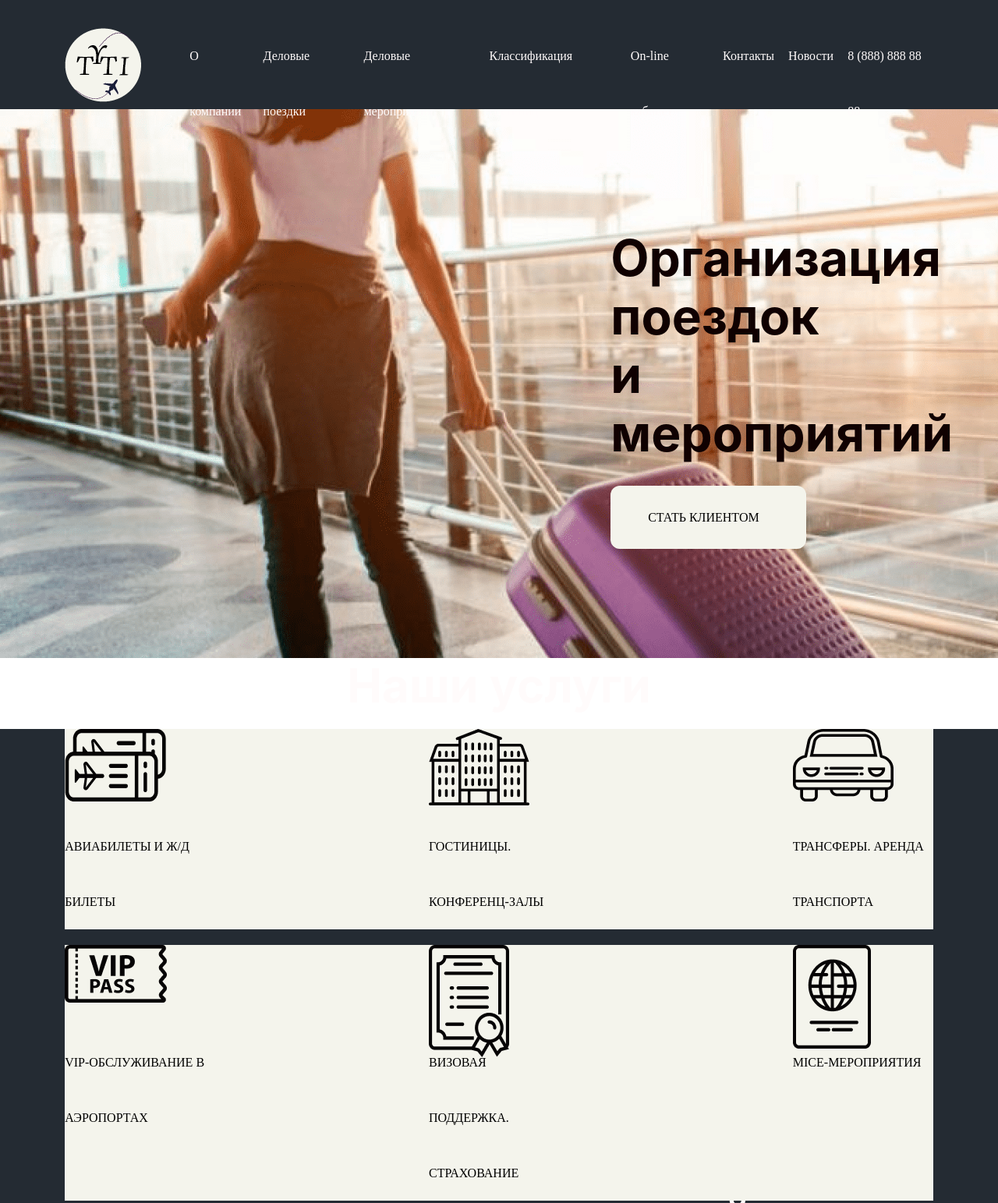
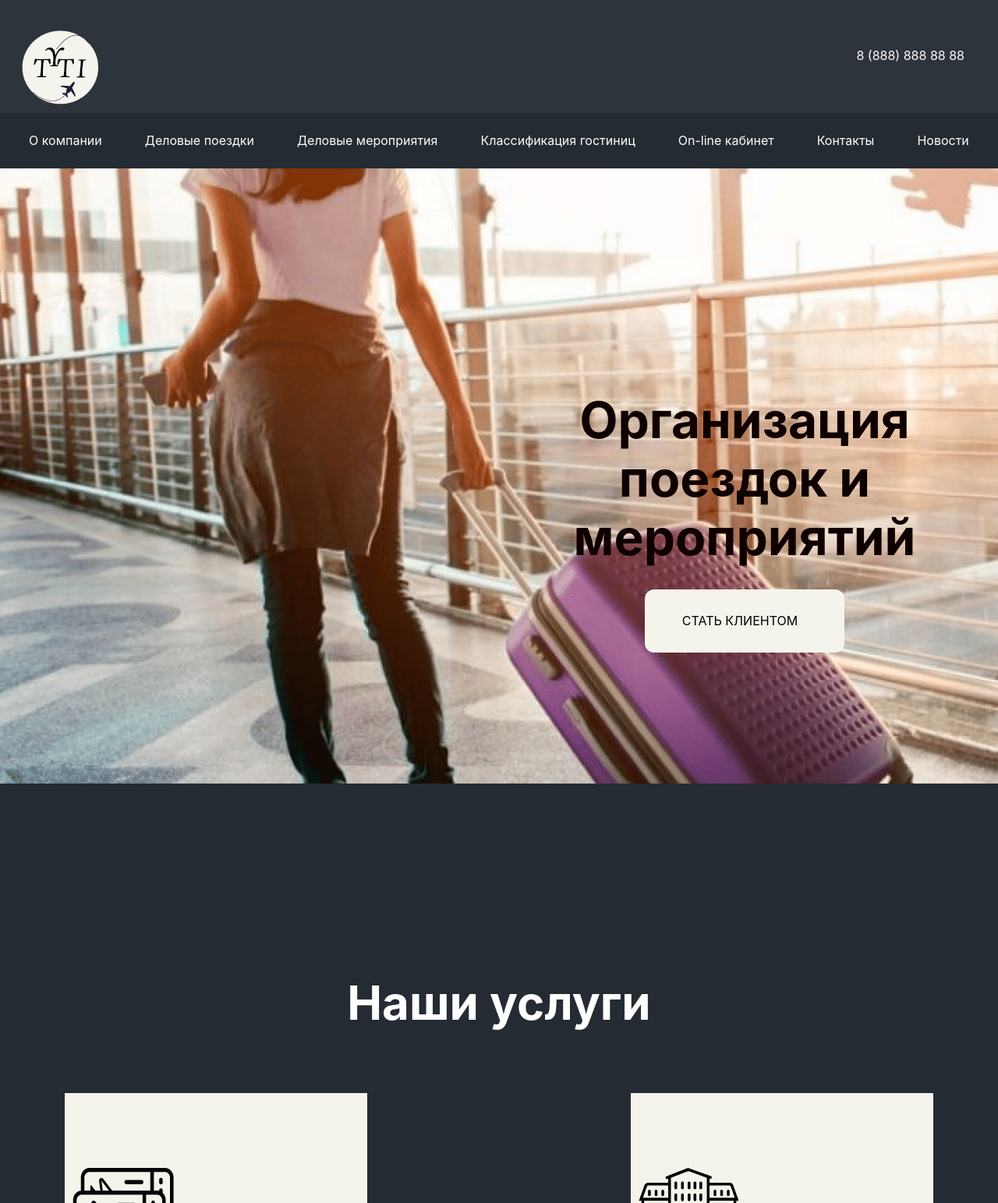
Before and after one commit to Margaritka83/tyni1, a plain HTML site: page index.html in a window 1280 px wide. Shown: the top 1543 px of the page at 78% size. Drawn offline with Linux system fonts and the light colour scheme.

Commit message:
Поправил 70% пипца

```diff
--- a/css/style.css
+++ b/css/style.css
@@ -3,16 +3,14 @@
     margin: 0;
     padding: 0;
 }
-body{
+body {
+    font-family: 'Inter';
     font-size: 16px;
-line-height: 71px;
-font-weight: inter;
 }
 .wrapper{
    margin: 0 6.5%;
 }
-.hidden{
-   /* visibility: hidden;*/
+.hidden {
     overflow: hidden;
     width: 0;
     height: 0;
@@ -25,75 +23,60 @@ font-weight: inter;
 .site-header {
     background: #242b33;
     color: #100101;
+    line-height: 71px;
 }
-.site-header {
-    padding-top: 36px;
-    padding-bottom: 140px;
-    background-image: url("../img/horoshiy-chemodan-prosluzhit-mnogo-let-1024x682\ 1.png");
-    background-repeat: no-repeat;
-    background-position: left 140px;
-   }
-
-.main-nav {
+.bar {
+    padding: 36px 43px 38px 28px;
+    background-color: #2d343c;
     display: flex;
-margin-bottom: 115px;
+    align-items: center;
 }
 .logo {
     width: 65px;
     height: 65px;
-    margin-right: 95px;
+    margin-right: auto;
+}
+.link {
+    text-decoration:none ;
+    color: #fffbfb;
 }
 ul {
     list-style: none;
 }
-.contact-menu {
-    display: flex;
-}
-.contact-menu a{
-    text-decoration:none ;
-    display: block;
-    color: #fffbfb;
-}
 .site-menu{
     display: flex;
+    column-gap: 18px;
+    justify-content: space-evenly;
+    flex-wrap: wrap;
 }
-.site-menu a{
-    text-decoration:none ;
-    display: block;
-    color: #fffbfb;
-    margin-right: 18px;
+.site-menu .link{
+    flex-shrink: 350px;
 }
-/*.contact-menu li:last-child>a{
-    margin-right: 0px;
-}*/
-.contact-menu {
+.about-us {
+    background-image: url("../img/about-bg.png");
+    background-repeat: no-repeat;
     display: flex;
+    justify-content: flex-end;
+}
+.about-us-wrap {
+    max-width: 650px;
+    display: flex;
+    flex-direction: column;
     align-items: center;
-    margin-left:auto ;
-}/*
-.contact-menu .icon{
-    width: 17px;
-    height: 17px;
-    display: block;
-}
-.contact-menu .icon-phono {
-    background: url("../img/phone-icon\ 1.svg")no-repeat;
-}*/
-.about-us {
-    width: 320px;
-    padding-left: 700px;
+    margin-top: 285px;
+    margin-bottom: 168px;
 }
 .about-us h1 {
     font-family: 'Inter';
     line-height: 75px;
     font-size: 64px;
     margin-bottom: 30px;
+    text-align: center;
 }
 
 .btn {
     text-decoration: none;
     display: inline-block;
-    position: relative;
     padding: 5px 48px;
     text-transform: uppercase;
     color:#000;
@@ -103,76 +86,70 @@ ul {
     padding-right: 60px;
 
 }
-.btn-LightYellow {
+.btn-white {
     background-color: #F4F4EC;
 
 }
-main .wrapper h1{
+.title {
     text-align: center;
     font-size: 60px;
+    color: #fff;
 }
 .advantage{
     background: #242B33;
-   padding: px 0;
+    padding-top: 245px;
+    padding-bottom: 315px;
 }
 .advantage-list {
+    margin-top: 80px;
     display: flex;
     flex-wrap: wrap;
     justify-content: space-between;
-    gap: 80px;
+    gap: 90px 20px;
 }
-.advantage-list li{
-    padding-top: 115px;
-    width: 180px;
+.advantage-item {
+    box-sizing: border-box;
+    flex-basis: 388px;
+    background-color: #F4F4EC;
+    padding: 96px 0px 28px 10px;
 }
-.advantage-list li::after{
-    content: "";
-    width: 60;
-    height: 68;
 
-    position: absolute;
-}
-.advantage-item{
-    flex-basis: 180px;
-    background-color: #F4F4EC;
-     margin: 0;
-    padding: 0;
-
-
-}
 .advantage-item::before{
     content: "";
     display: block;
     margin-bottom: 20px;
+    height: 150px;
 }
 
-.advantage-ticket{
+.advantage-ticket::before {
 background: url("../img/Group.png") no-repeat;
 }
-.advantage-hotel{
+.advantage-hotel::before {
     background: url("../img/Frame-1.png") no-repeat;
 }
-.advantage-transfer{
+.advantage-transfer::before {
     background: url("../img/Frame-2.png") no-repeat;
 }
-.advantage-vip{
+.advantage-vip::before {
     background: url("../img/Frame-3.png") no-repeat;
 }
-    .advantage-insurance{
+.advantage-insurance::before {
     background: url("../img/Frame-4.png") no-repeat;
 }
-    .advantage-mice{
+.advantage-mice::before {
     background: url("../img/Frame.png") no-repeat;
 }
-main .wrapper h1{
-    text-align: center;
+.vacation .title{
     font-size: 60px;
     font-family: 'Inter';
-     color: #FFFBFB;
+    padding: 40px;
+    background: #242B33;
 }
 .vacation {
     background-image: url("../img/Microphone-1935-791.jpg");
     background-repeat: no-repeat;
+    background-position: 100% 100px;
+    background-size: cover;
 
 }
 .content {
--- a/index.html
+++ b/index.html
@@ -9,85 +9,65 @@
 </head>
 <body>
     <header class="site-header">
-<div class="wrapper">
             <nav class="main-nav">
-        <a href="/" class="logo">
+                <div class="bar">
+                    <a href="/" class="logo link">
                         <img src="img/logo.png"ait="TYTi">
+                    </a>
+                    <a class="link" href="#">8 (888) 888 88 88</a>
+                </div>
+                <ul class="site-menu">
+                    <li><a class="link" href="a">О компании</a></li>
+                    <li><a class="link" href="a">Деловые поездки</a></li>
+                    <li><a class="link" href="a">Деловые мероприятия</a></li>
+                    <li><a class="link" href="a">Классификация гостиниц</a></li>
+                    <li><a class="link" href="a">On-line кабинет</a></li>
+                    <li><a class="link" href="a">Контакты</a></li>
+                    <li><a class="link" href="a">Новости</a></li>
 
                 </ul>
-        </a>
-            <ul class="site-menu">
-                <li><a href="a">О компании</a></li>
-                <li><a href="a">Деловые поездки</a></li>
-                <li><a href="a">Деловые мероприятия</a></li>
-                <li><a href="a">Классификация гостиниц</a></li>
-                <li><a href="a">On-line кабинет</a></li>
-                <li><a href="a">Контакты</a></li>
-                <li><a href="a">Новости</a></li>
-
-            </ul>
-            <ul class="contact-menu">
-                <li><a href="a">8 (888) 888 88 88</a></li>
             </nav>
             <section class="about-us">
+                <div class="about-us-wrap">
                     <h1>
                         Организация поездок и мероприятий
                     </h1>
-        <p>
-
-        </p>
-        <a href=""class="btn btn-LightYellow">стать клиентом</a>
+                    <a href=""class="btn btn-white">стать клиентом</a>
+                </div>
             </section>
-</div>
     </header>
     <main>
+        <section class="advantage">
             <div class="wrapper">
-    <h1>
+                <h2 class="title">
                     Наши услуги
-    </h1>
+                </h2>
+                    <div class="advantage-list">
+                        <div class="advantage-item advantage-ticket">
+                            АВИАБИЛЕТЫ И Ж/Д БИЛЕТЫ
                         </div>
-<section class="advantage">
-    <h2 class="hidden">наши преимущества</h2>
-    <div class="wrapper">
-
-        <div class="advantage-item">
-            <ul class="advantage-list">
-            <li class="advantage-ticket">
-                АВИАБИЛЕТЫ И Ж/Д БИЛЕТЫ
-            </li>
-            <li class="advantage-hotel">
+                        <div class="advantage-item advantage-hotel">
                             ГОСТИНИЦЫ. КОНФЕРЕНЦ-ЗАЛЫ
-            </li>
-            <li class="advantage-transfer">
+                        </div>
+                        <div class="advantage-item advantage-transfer">
                             ТРАНСФЕРЫ. АРЕНДА ТРАНСПОРТА
-            </li>
+                        </div>
+                        <div class="advantage-item advantage-vip">
+                            VIP-ОБСЛУЖИВАНИЕ В АЭРОПОРТАХ
+                        </div>
+                        <div class="advantage-item advantage-insurance">
+                            ВИЗОВАЯ ПОДДЕРЖКА. СТРАХОВАНИЕ
+                        </div>
+                        <div class="advantage-item advantage-mice">
+                            MICE-МЕРОПРИЯТИЯ
                         </div>
                     </div>
-    <section class="advantage">
-        <h2 class="hidden">наши преимущества</h2>
-        <div class="wrapper">
-
-            <div class="advantage-item">
-                <ul class="advantage-list">
-                    <li class="advantage-vip">
-                        VIP-ОБСЛУЖИВАНИЕ В АЭРОПОРТАХ
-                    </li>
-                    <li class="advantage-insurance">
-                        ВИЗОВАЯ ПОДДЕРЖКА. СТРАХОВАНИЕ
-                    </li>
-                    <li class="advantage-mice">
-                        MICE-МЕРОПРИЯТИЯ
-                    </li>
-                </ul>
-            </div>
-        </div>
-        <div class="wrapper">
-            <h1>
-                ТРИ СПОСОБА ВЗАИМОДЕЙСТВИЯ
-            </h1>
             </div>
         </section>
         <section class="vacation">
+            <h2 class="title">
+                ТРИ СПОСОБА ВЗАИМОДЕЙСТВИЯ
+            </h2>
             <div class="wrapper colom-container">
                 <div class="left-column">
 
@@ -136,6 +116,5 @@
     <footer class="site-footer">
 
     </footer>
-
 </body>
 </html>
```
Also changed, not shown: img/about-bg.png (renamed from img/horoshiy-chemodan-prosluzhit-mnogo-let-1024x682 1.png). Lines whose indentation alone changed are shown as unchanged.
